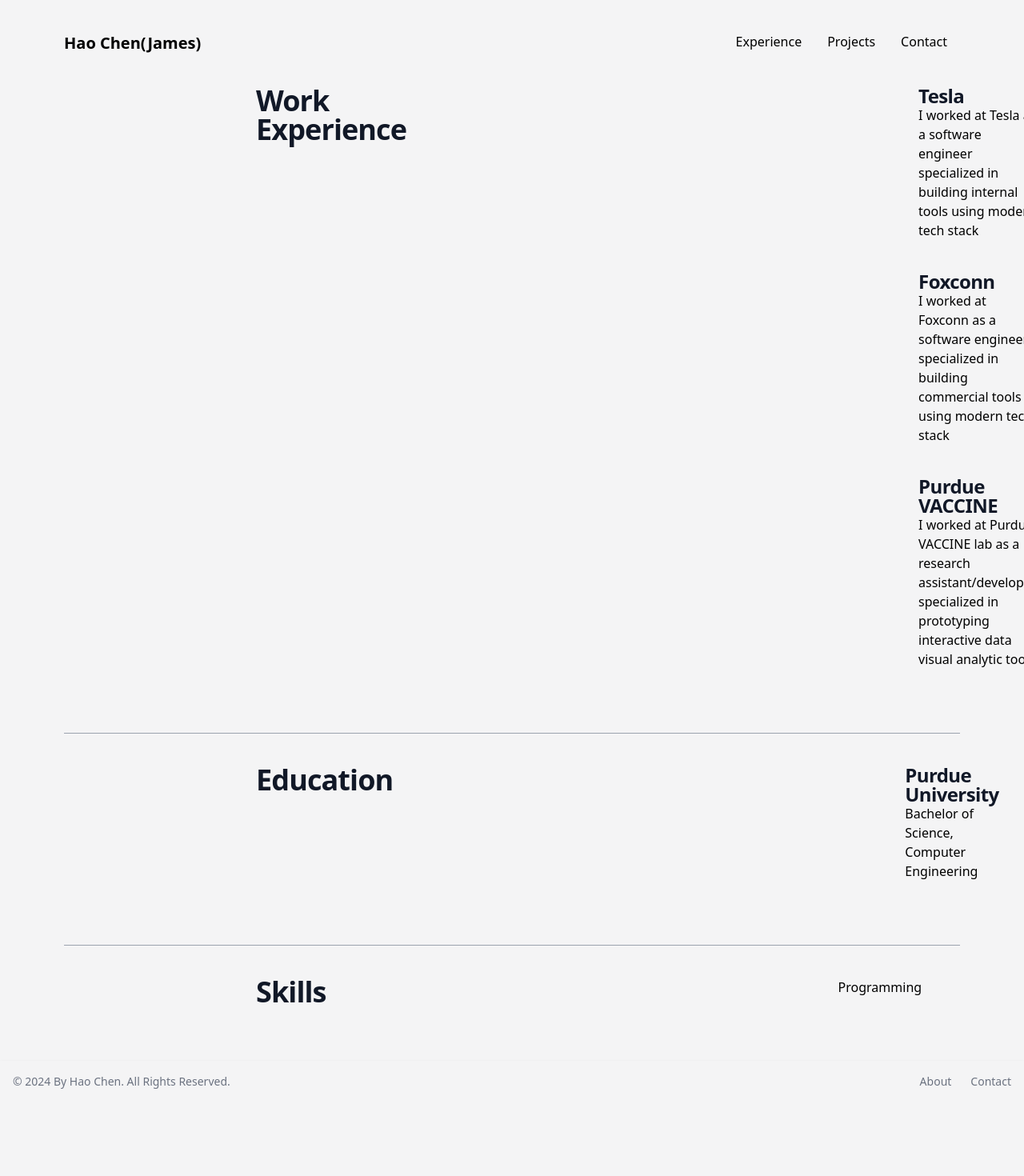
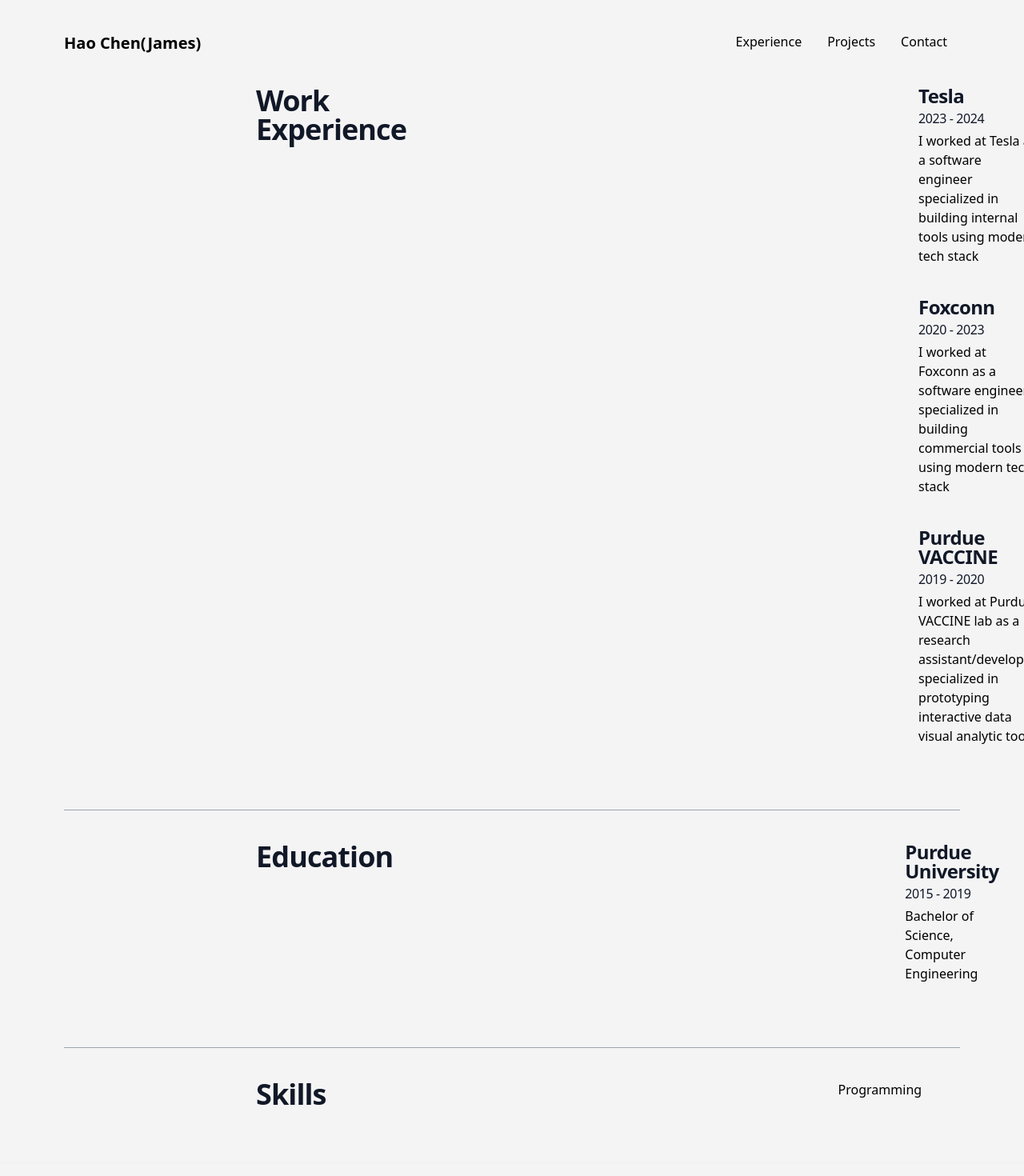
Before and after one commit to chen2073/my-web-v2, a Next.js app: page /experience in a window 1280 px wide. Shown: the top 1470 px of the page at 80% size. Before the commit the page ends 1378 px from the top, so only its background shows below. Built offline with nearby package versions, Linux system fonts and the light colour scheme.

Commit message:
timeline for experience

```diff
--- a/src/app/experience/page.tsx
+++ b/src/app/experience/page.tsx
@@ -8,16 +8,19 @@
           <div className="mx-80">
             <div className="mb-10">
               <h2 className="text-2xl font-bold leading-none tracking-tight text-gray-900">Tesla</h2>
+              <h3 className="my-2 leading-none tracking-tight text-gray-900">2023 - 2024</h3>
               <p>I worked at Tesla as a software engineer specialized in building internal tools using modern tech stack</p>
             </div>
 
             <div className="mb-10">
               <h2 className="text-2xl font-bold leading-none tracking-tight text-gray-900">Foxconn</h2>
+              <h3 className="my-2 leading-none tracking-tight text-gray-900">2020 - 2023</h3>
               <p>I worked at Foxconn as a software engineer specialized in building commercial tools using modern tech stack</p>
             </div>
 
             <div className="mb-10">
               <h2 className="text-2xl font-bold leading-none tracking-tight text-gray-900">Purdue VACCINE</h2>
+              <h3 className="my-2 leading-none tracking-tight text-gray-900">2019 - 2020</h3>
               <p>I worked at Purdue VACCINE lab as a research assistant/developer specialized in prototyping interactive data visual analytic tools</p>
             </div>
           </div>
@@ -30,9 +33,11 @@
           <div className="mx-80">
             <h1 className="text-4xl font-bold leading-none tracking-tight text-gray-900">Education</h1>
           </div>
+
           <div className="mx-80">
             <div className="mb-10">
               <h2 className="text-2xl font-bold leading-none tracking-tight text-gray-900">Purdue University</h2>
+              <h3 className="my-2 leading-none tracking-tight text-gray-900">2015 - 2019</h3>
               <p>Bachelor of Science, Computer Engineering</p>
             </div>
           </div>
```
